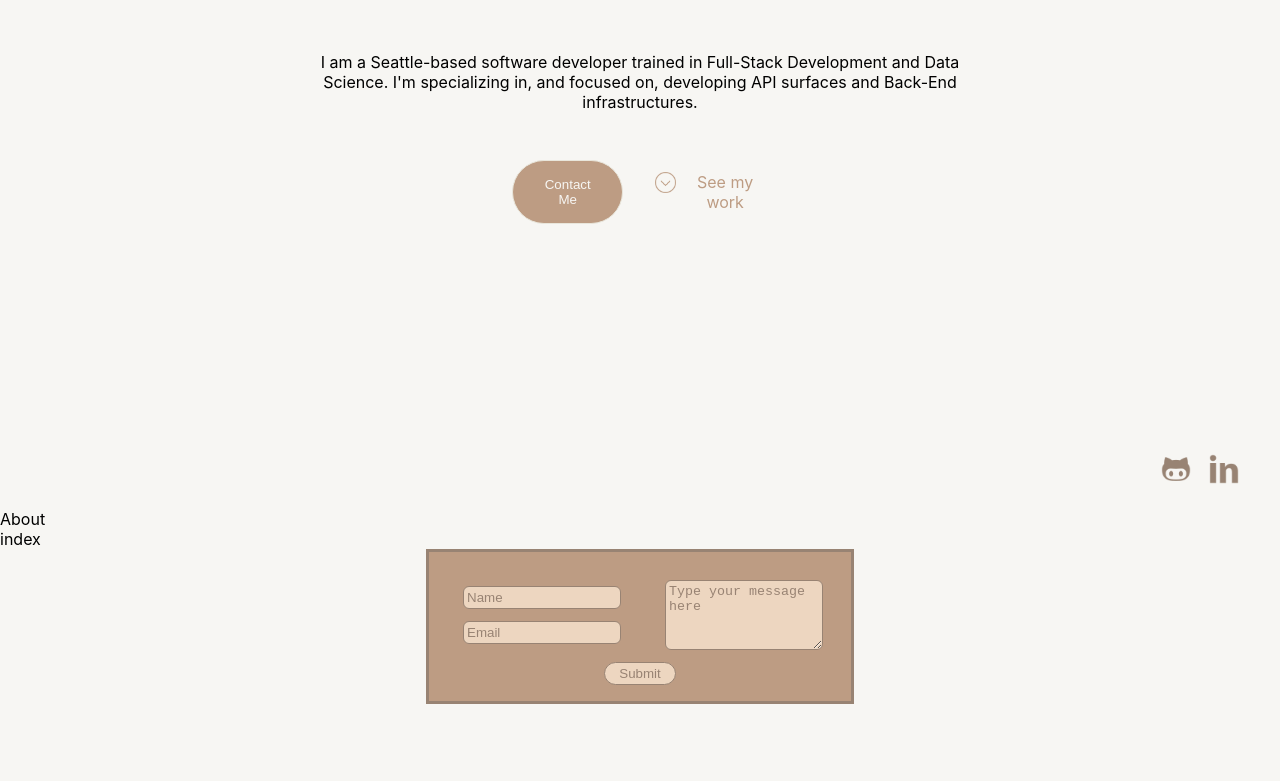
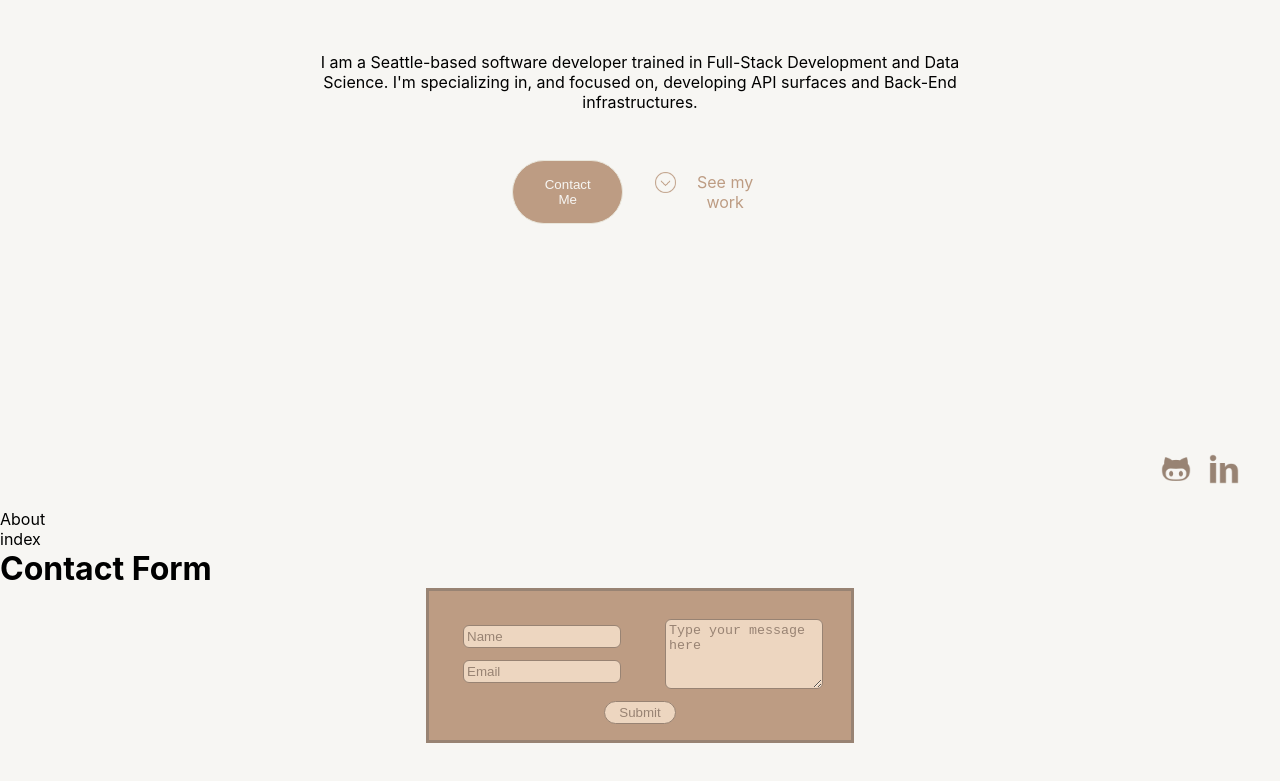
Before and after one commit to agtTwilight/portfolio, a React (Create React App) app: page / in a window 1280 px wide. Shown: the part 291-1072 px from the top of the page. Built offline with nearby package versions, Linux system fonts and the light colour scheme; the HTML template or start-up script is replaced by a standard one.

Commit message:
added contact form label

```diff
--- a/src/pages/Contact/index.js
+++ b/src/pages/Contact/index.js
@@ -3,7 +3,10 @@ import ContactForm from '../../components/ContactForm'
 
 export const Contact = () => {
   return (
-    <ContactForm />
+    <section>
+        <h2>Contact Form</h2>
+        <ContactForm />
+    </section>
   )
 }
 
```
